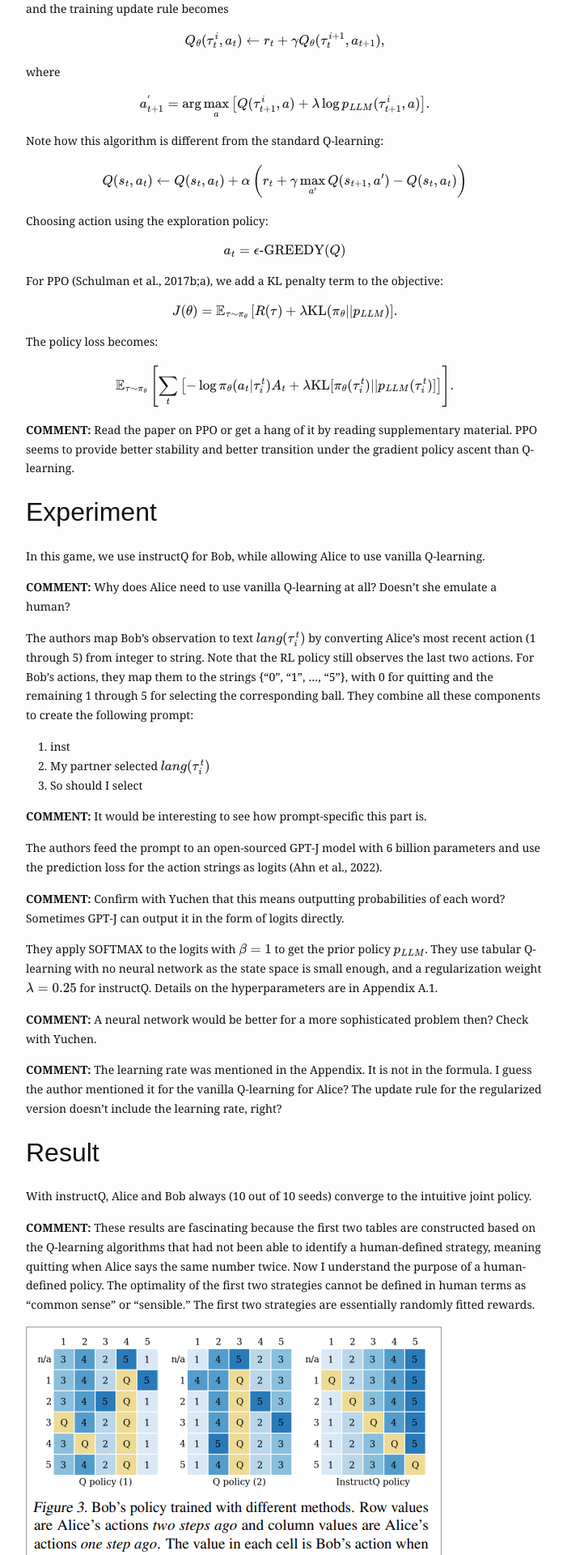
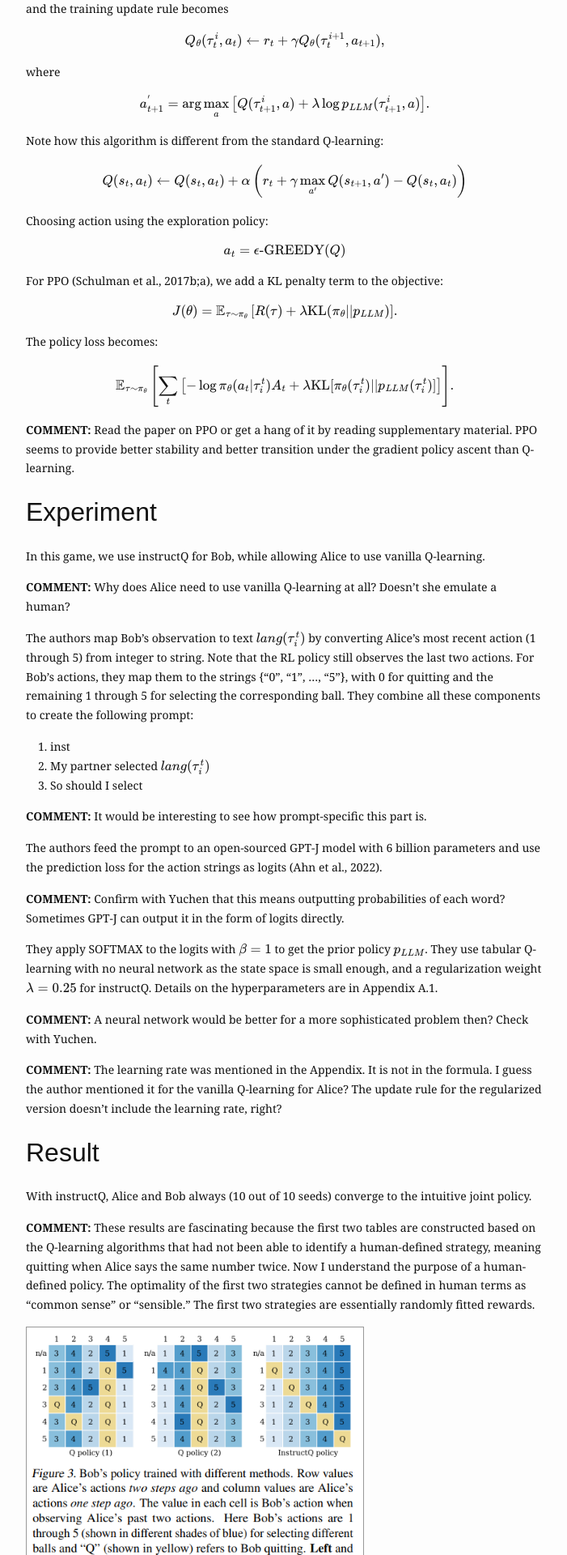
Before and after one commit to eliottvincent/bay, a Jekyll site: the page built from _posts/2024-09-21-RL-paper-review-LLM-RL-for-Human-AI.md, in a window 1280 px wide. Shown: the part 4480-6400 px from the top of the page at 81% size, without its empty margins (288-989 px from the left). Built offline with Jekyll 4.4.1, drawn with Linux system fonts in a browser that asks for light colours.

Commit message:
Update 2024-09-21-RL-paper-review-LLM-RL-for-Human-AI.md

```diff
--- a/_posts/2024-09-21-RL-paper-review-LLM-RL-for-Human-AI.md
+++ b/_posts/2024-09-21-RL-paper-review-LLM-RL-for-Human-AI.md
@@ -171,7 +171,7 @@ With instructQ, Alice and Bob always (10 out of 10 seeds) converge to the intuit
 **COMMENT:** These results are fascinating because the first two tables are constructed based on the Q-learning algorithms that had not been able to identify a human-defined strategy, meaning quitting when Alice says the same number twice. Now I understand the purpose of a human-defined policy. The optimality of the first two strategies cannot be defined in human terms as "common sense" or "sensible." The first two strategies are essentially randomly fitted rewards.
 
 <figure style="text-align: center;">
-  <img src="{{ "/assets/img/learning/score_table.png" | absolute_url }}" alt="Score Table" class="post-pic" style="max-width: 80%; height: auto;"/>
+  <img src="{{ "/assets/img/learning/score_table.png" | absolute_url }}" alt="Score Table" class="post-pic" style="max-width: 65%; height: auto;"/>
   <figcaption>Optimality based on Q-learning and InstructQ</figcaption>
 </figure>
 
```
